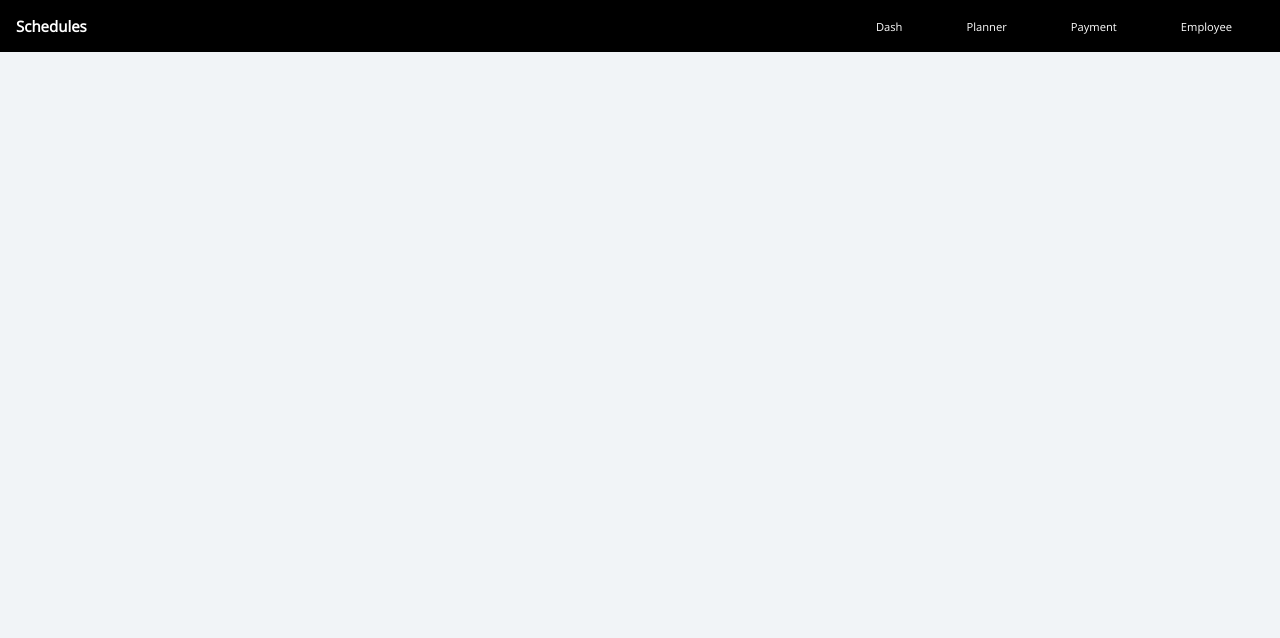
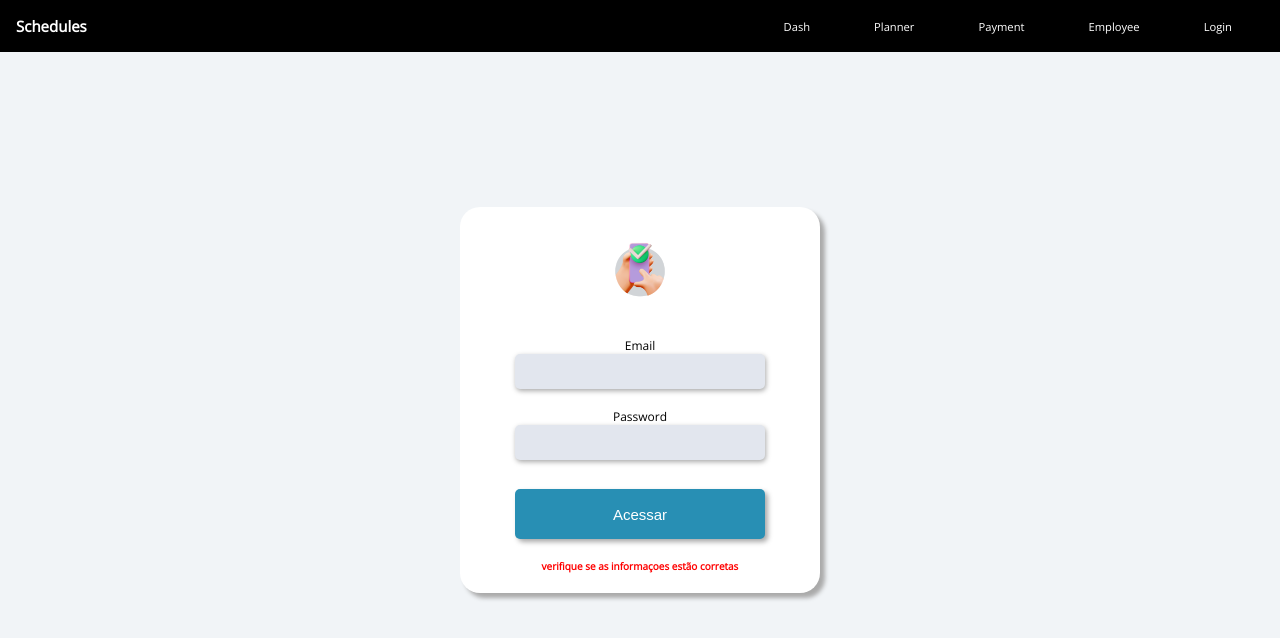
Before and after one commit to GustavoAlex10/front-schedules, a React (Create React App) app: page /login in a window 1280 px wide. Shown: the top 638 px of the page. Built offline with nearby package versions, Linux system fonts and the light colour scheme.

Commit message:
added docker-compose

```diff
--- a/src/components/navbar.js
+++ b/src/components/navbar.js
@@ -96,6 +96,7 @@ const Navbar = () => {
         <MenuLink href="/planner">Planner</MenuLink>
         <MenuLink href="/payments">Payment</MenuLink>
         <MenuLink href="/employeeRegister">Employee</MenuLink>
+        <MenuLink href="/login">Login</MenuLink>
       </Menu>
     </Nav>
   );
--- a/src/routes/routes.js
+++ b/src/routes/routes.js
@@ -4,6 +4,7 @@ import Planner from '../views/planner';
 import Dash from '../views/dash';
 import Payment from '../views/payments';
 import EmployeeRegistration from '../views/employeeRegistration';
+import Auth from '../views/auth';
 
 
 
@@ -17,7 +18,7 @@ const Content = ({ props }) => {
                 <Route path='/planner' element={<Planner />} />
                 <Route path='/payments' element={<Payment />} />
                 <Route path='/employeeRegister' element={<EmployeeRegistration />} />
-
+                <Route path='/login' element={<Auth />} />
             </Routes>
         </div>
     )
--- /dev/null
+++ b/src/views/auth.jsx
@@ -0,0 +1,54 @@
+import React from "react";
+import {
+    Container, Form, Group, Label, Labels, Input, MiniInput,
+    Button, Warning, FieldRow, Erro, Erro2, Img
+} from '../components/employee/employeeForm';
+import image from '../utils/images/user.png';
+import * as Yup from 'yup';
+import { useForm } from "react-hook-form";
+import { yupResolver } from '@hookform/resolvers/yup';
+import { useState } from "react";
+
+const Auth = () => {
+
+    const [ data, setData ] = useState('');
+
+    const schema = Yup.object({
+        email: Yup.string().required().email(),
+        password: Yup.string().required(4),
+    });
+
+
+    const { register, handleSubmit, formState: { errors } } = useForm({
+        defaultValues: {
+            email: data.className, password: data.TypeBusiness },
+        mode: "onBlur", // Validation start when element is unfocused
+        resolver: yupResolver(schema)
+    });
+
+    const onSubmit = (data) => {
+        setData(data)
+    }
+
+
+    return (
+        <Container>
+            <Form onSubmit={handleSubmit(onSubmit)}>
+                <Img src={image} alt='Data Customer' />
+                <Group>
+                    <Label>Email</Label>
+                    <Input name='email' {...register("email")} />
+                    <Erro>{errors.email?.type === "required" && <Erro className='field-error'>Necessario preencher</Erro>}</Erro>
+                    <Label>Password</Label>
+                    <Input name='password' type="password" {...register("password")} />
+                    <Erro>{errors.password?.type === "required" && <Erro className='field-error'>Necessario preencher</Erro>}</Erro>
+                </Group>
+                <Button type='submit'>Acessar</Button>
+                <Warning>verifique se as informaçoes estão corretas</Warning>
+            </Form>
+        </Container>
+    )
+}
+
+
+export default Auth;
```
Also changed, not shown: docker-compose.yml (added, +10 -0 lines), 1 other file (tests, documents, lock files or other folders).
